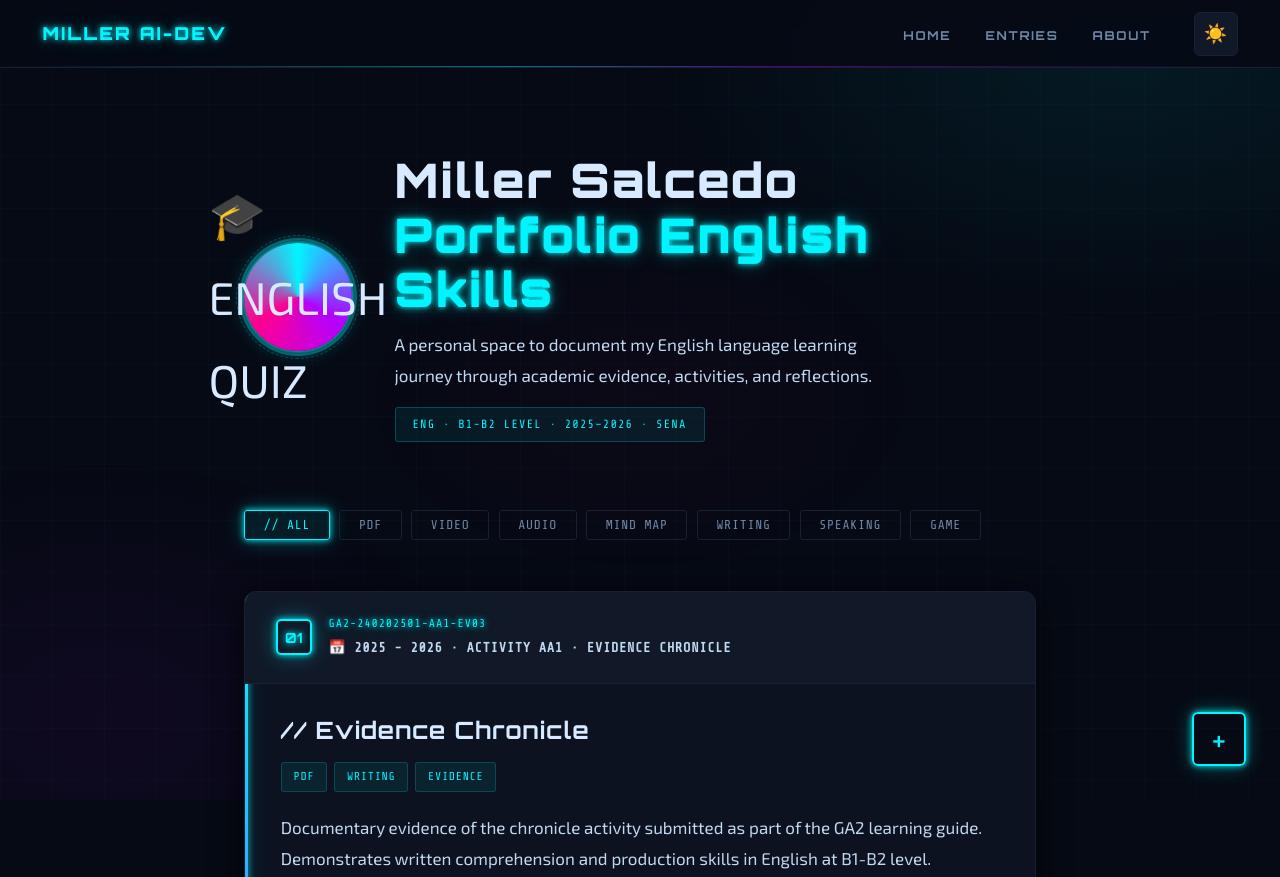
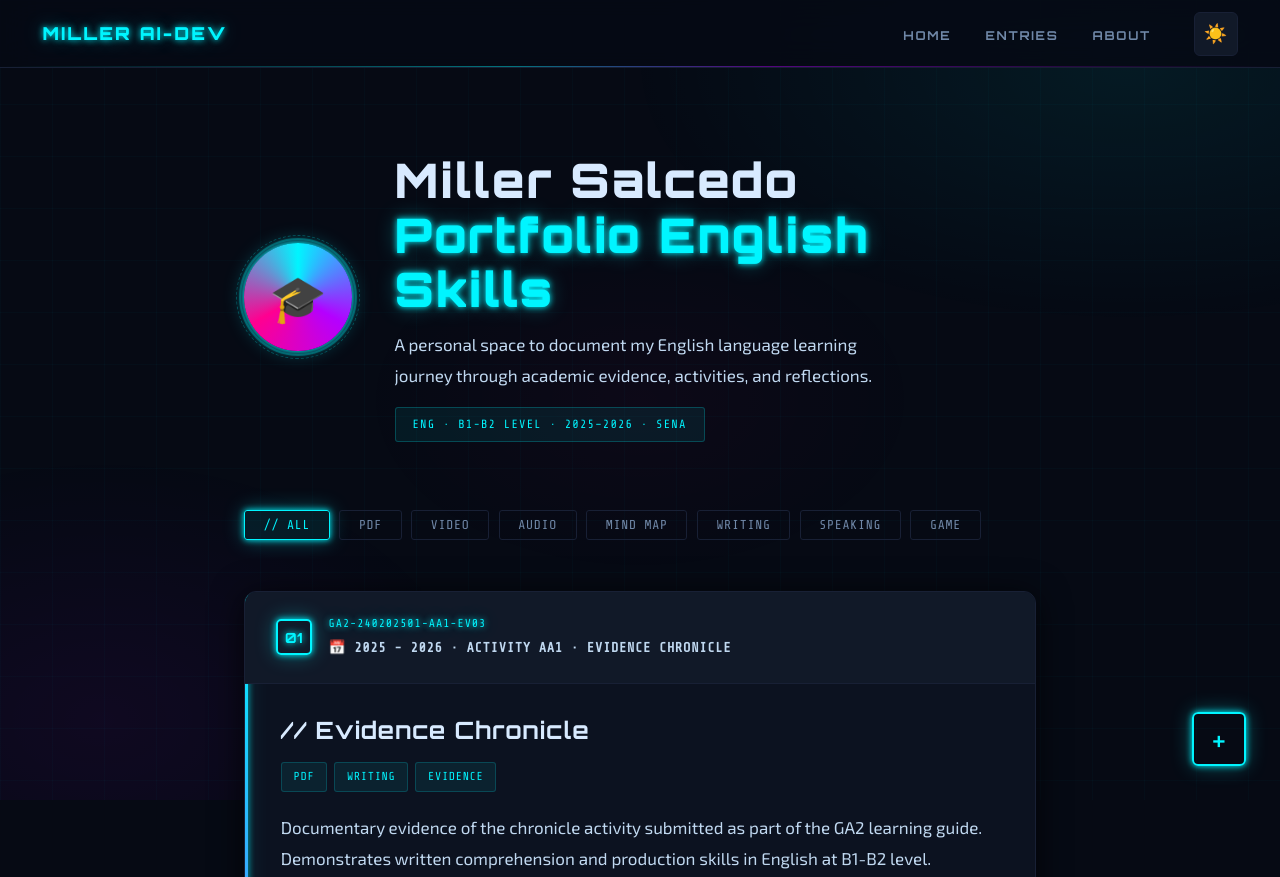
Before and after one commit to MillerSingularityAI/PersonalBlog-EnglishEvidence, a plain HTML site: page index.html in a window 1280 px wide. Shown: the top 877 px of the page. Drawn offline with nearby package versions, Linux system fonts and the light colour scheme.

Commit message:
refactor: remove "ENGLISH QUIZ" text from the hero avatar.

```diff
--- a/index.html
+++ b/index.html
@@ -32,7 +32,7 @@
      HERO
      ═══════════════════════════════════════════════════════ -->
   <section class="hero" id="home">
-    <div class="hero-avatar">🎓 ENGLISH QUIZ</div>
+    <div class="hero-avatar">🎓</div>
     <div class="hero-text">
 
       <h1>Miller Salcedo <span>Portfolio English Skills</span></h1>
```
